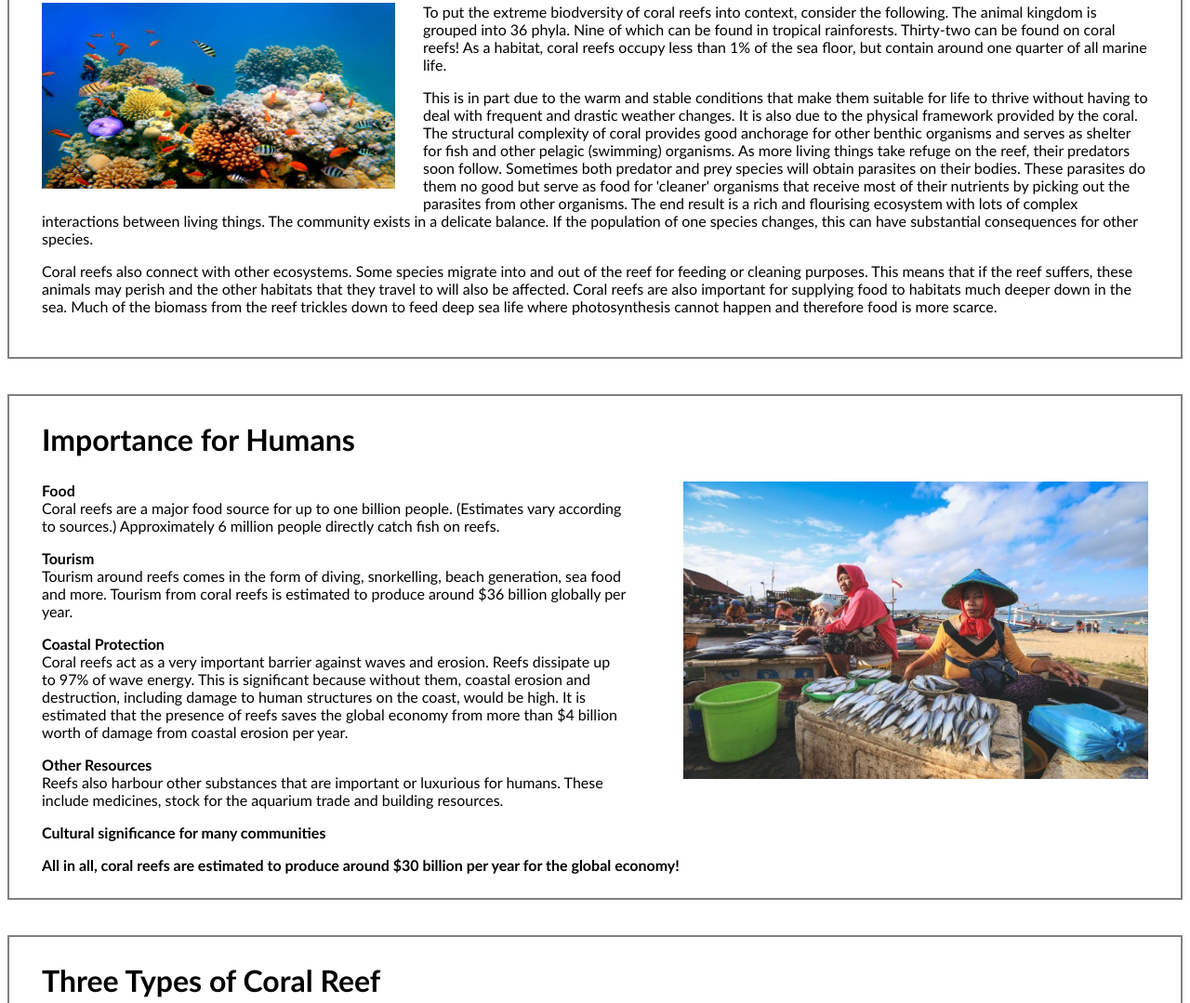
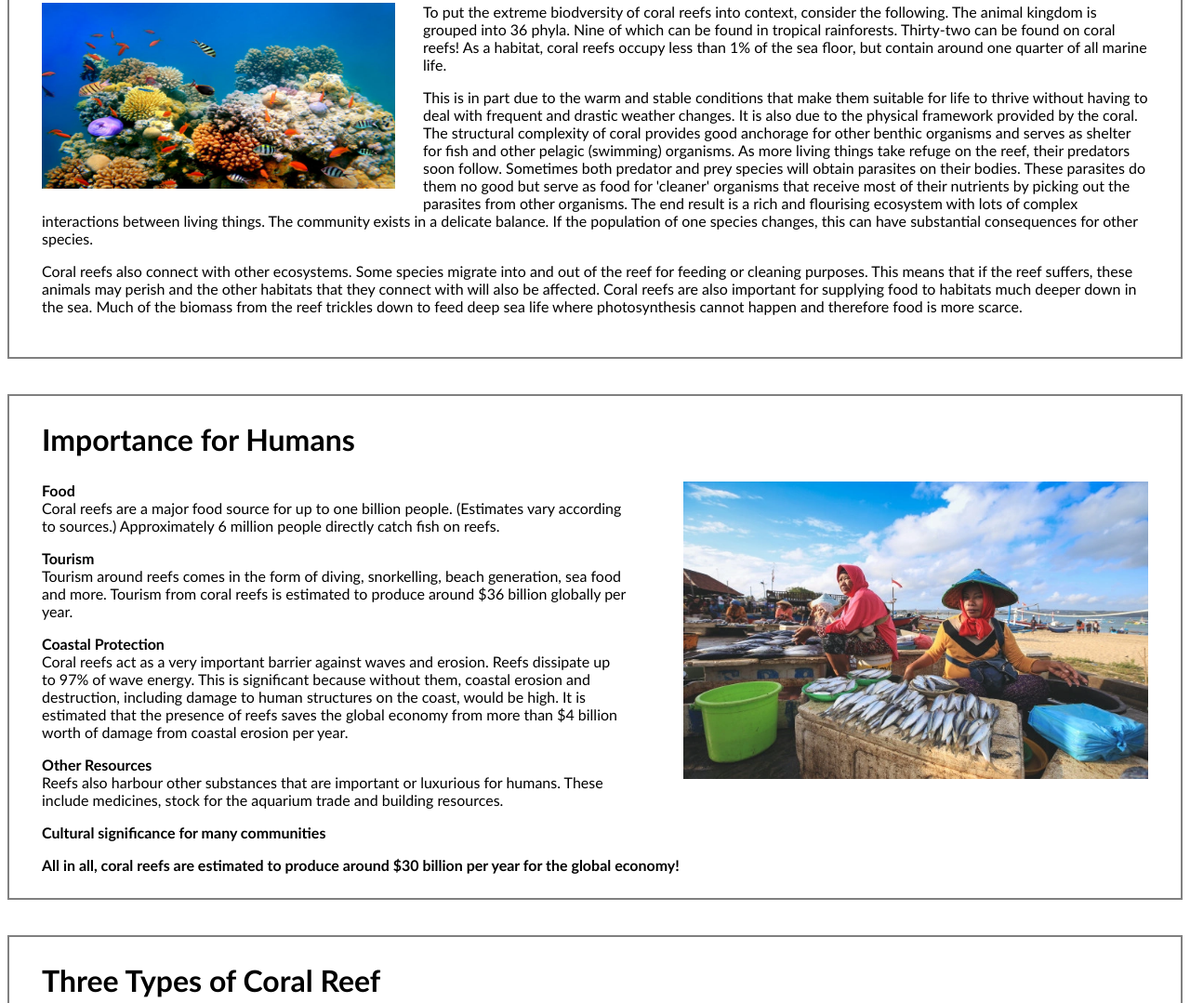
Before and after one commit to Joero1/Coral-Reefs-For-Cadets-Introduction-to-Coral-Reefs, a plain HTML site: page index.html in a window 1280 px wide. Shown: the part 2819-3898 px from the top of the page at 93% size. Drawn offline with Linux system fonts and the light colour scheme.

Commit message:
Update index.html

```diff
--- a/index.html
+++ b/index.html
@@ -146,7 +146,8 @@
       The end result is a rich and flourising ecosystem with lots of complex interactions between living things. The community exists in a delicate balance.
       If the population of one species changes, this can have substantial consequences for other species.
       </p>
-      <p>Coral reefs also connect with other ecosystems. Some species migrate into and out of the reef for feeding or cleaning purposes. This means that if the reef suffers, these animals may perish and the other habitats that they travel to will also be affected.
+      <p>Coral reefs also connect with other ecosystems. Some species migrate into and out of the reef for feeding or cleaning purposes.
+      This means that if the reef suffers, these animals may perish and the other habitats that they connect with will also be affected.
       Coral reefs are also important for supplying food to habitats much deeper down in the sea. Much of the biomass from the reef trickles down to feed deep sea life where photosynthesis cannot happen and therefore food is more scarce.
     </p>
     <br>
```
